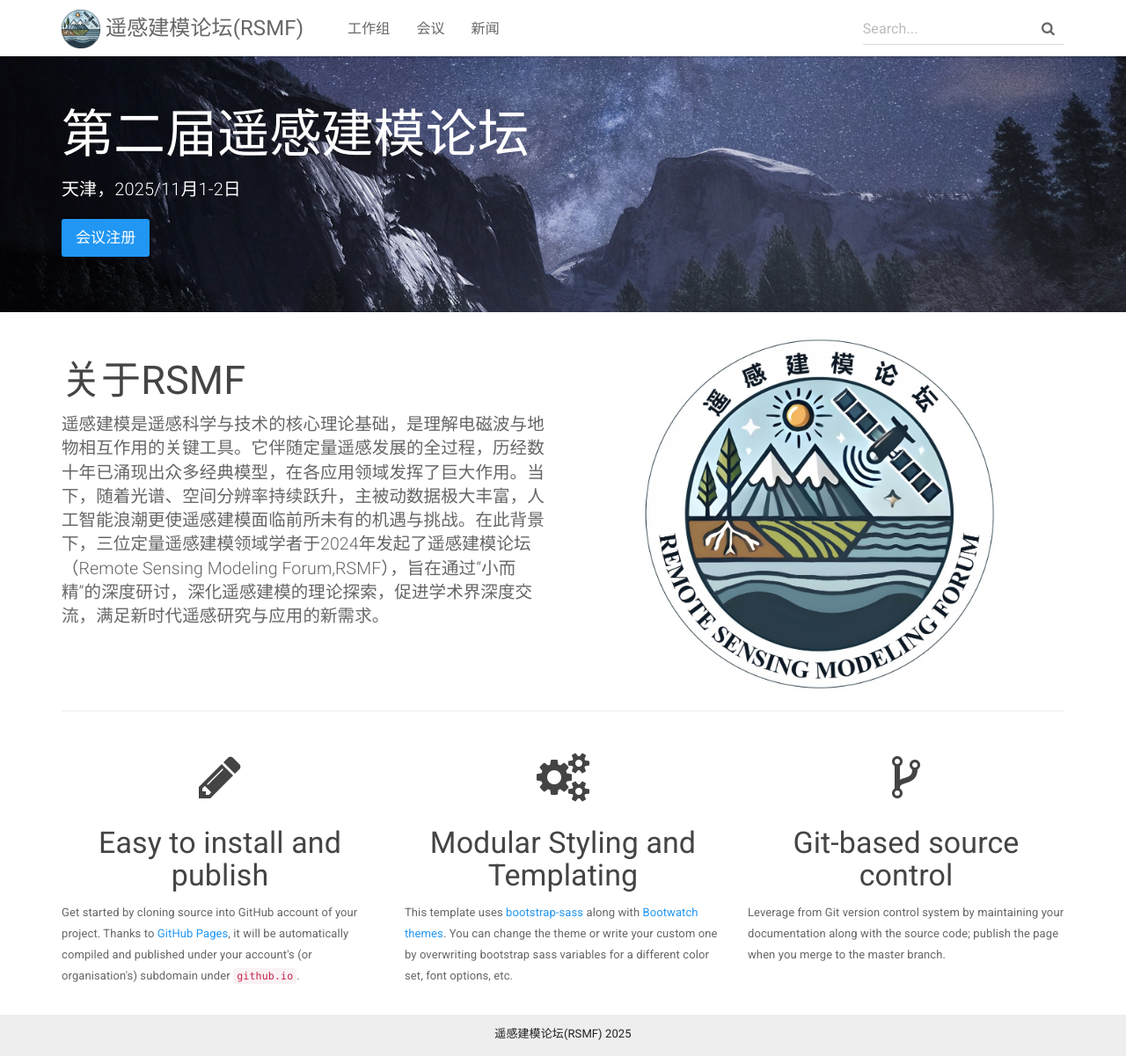
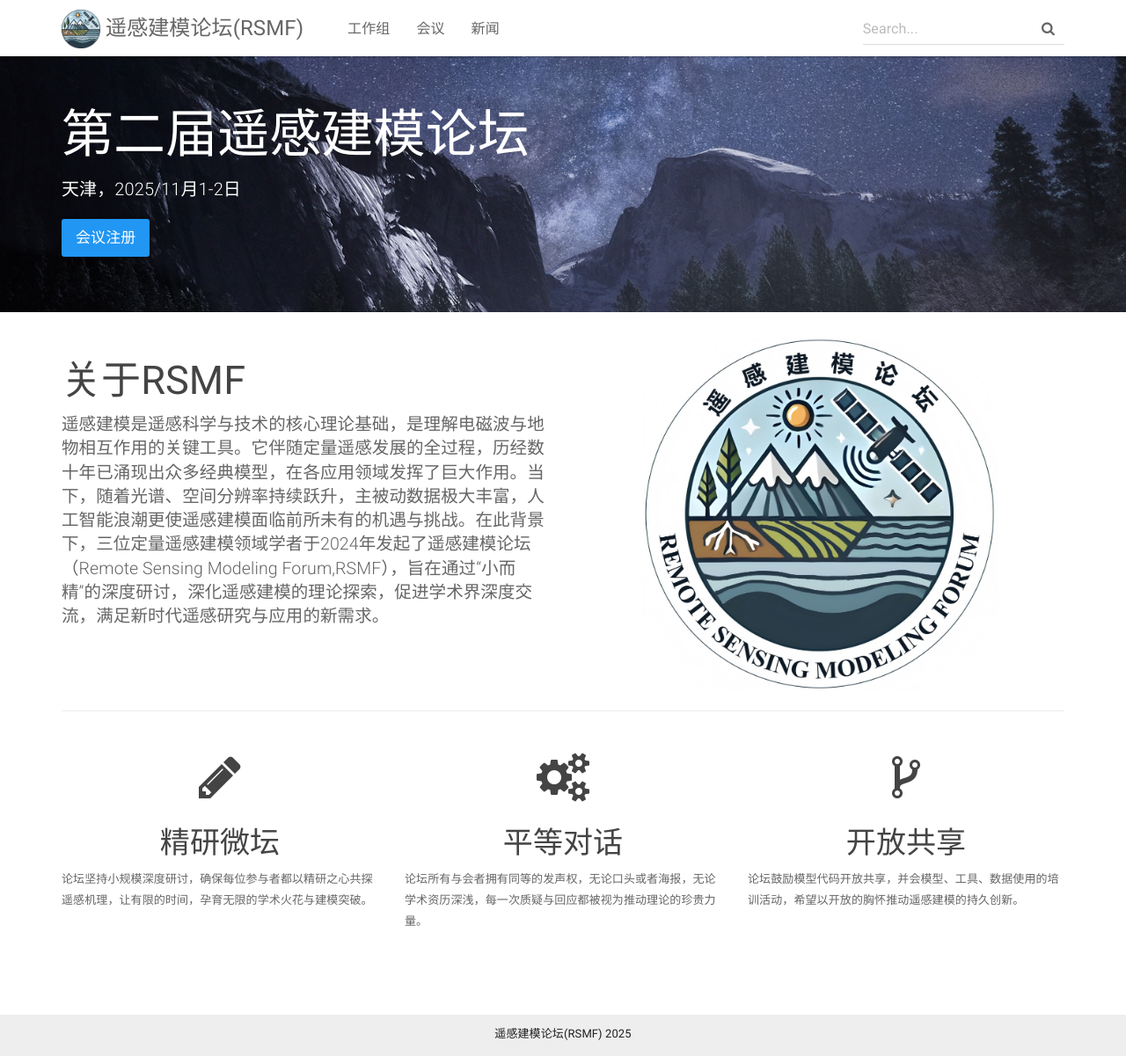
Before and after one commit to rsmodeling/rsmodeling.github.io, a Jekyll site: the page built from index.html, in a window 1280 px wide and 1201 px high. Shown: the whole window at 88% size. Built offline with Jekyll 4.4.1, drawn with Linux system fonts in a browser that asks for light colours.

Commit message:
Update index.html

```diff
--- a/index.html
+++ b/index.html
@@ -25,22 +25,19 @@ layout: default
     <div class="row">
         <div class="col-sm-4">
             <h1 class="text-center"><i class="fa fa-pencil" aria-hidden="true"></i></h1>
-            <h3 class="text-center">Easy to install and publish</h3>
-            <p>Get started by cloning source into GitHub account of your project. Thanks to <a href="https://pages.github.com">GitHub Pages</a>,
-              it will be automatically compiled and published under your account's (or organisation's) subdomain under <code>github.io</code>.
+            <h3 class="text-center">精研微坛</h3>
+            <p>论坛坚持小规模深度研讨，确保每位参与者都以精研之心共探遥感机理，让有限的时间，孕育无限的学术火花与建模突破。
             </p>
         </div>
         <div class="col-sm-4">
             <h1 class="text-center"><i class="fa fa-cogs" aria-hidden="true"></i></h1>
-            <h3 class="text-center">Modular Styling and Templating</h3>
-            <p>This template uses <a href="https://github.com/twbs/bootstrap-sass">bootstrap-sass</a> along with <a href="https://bootswatch.com/">Bootwatch themes</a>.
-            You can change the theme or write your custom one by overwriting bootstrap sass variables for a different color set, font options, etc.</p>
+            <h3 class="text-center">平等对话</h3>
+            <p>论坛所有与会者拥有同等的发声权，无论口头或者海报，无论学术资历深浅，每一次质疑与回应都被视为推动理论的珍贵力量。
         </div>
         <div class="col-sm-4">
             <h1 class="text-center"><i class="fa fa-code-fork" aria-hidden="true"></i></h1>
-            <h3 class="text-center">Git-based source control</h3>
-            <p>Leverage from Git version control system by
-              maintaining your documentation along with the source code; publish the page when you merge to the master branch.</p>
+            <h3 class="text-center">开放共享</h3>
+            <p>论坛鼓励模型代码开放共享，并会模型、工具、数据使用的培训活动，希望以开放的胸怀推动遥感建模的持久创新。</p>
         </div>
     </div>
 </div>
```
